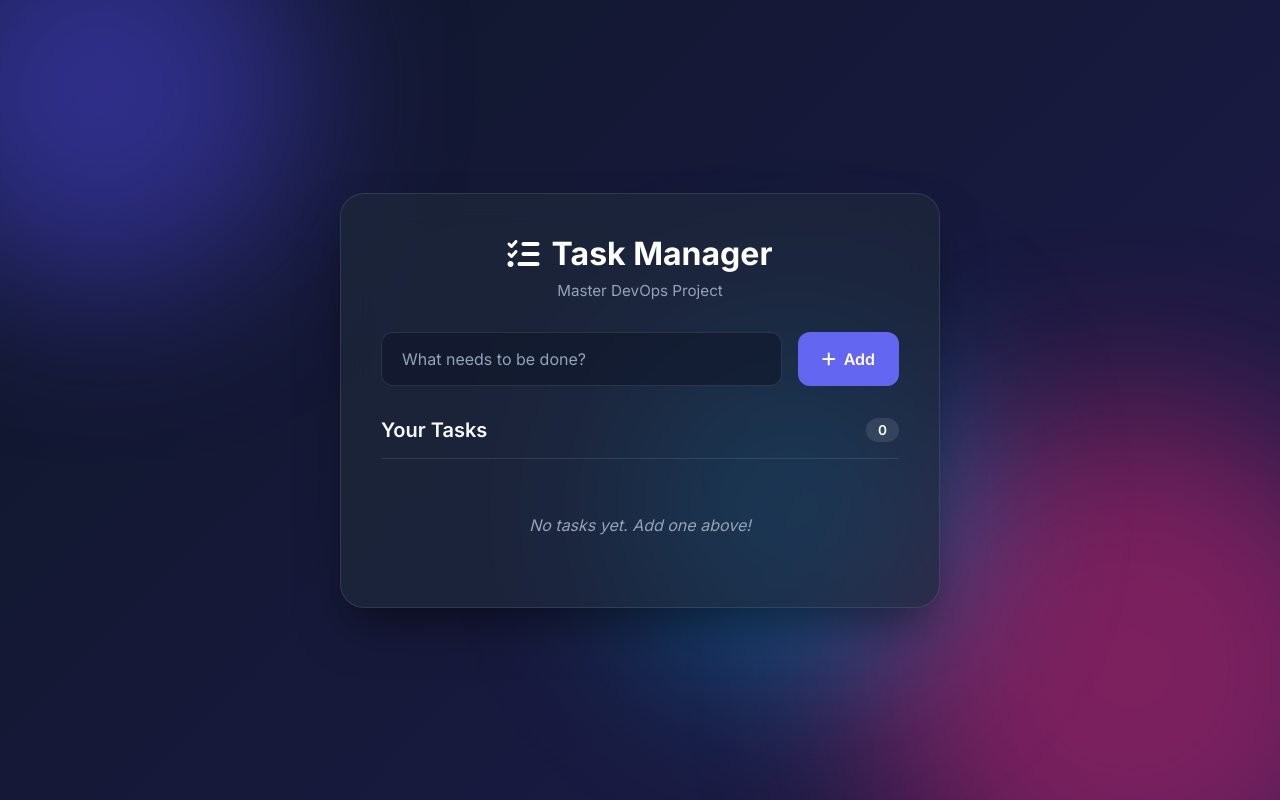
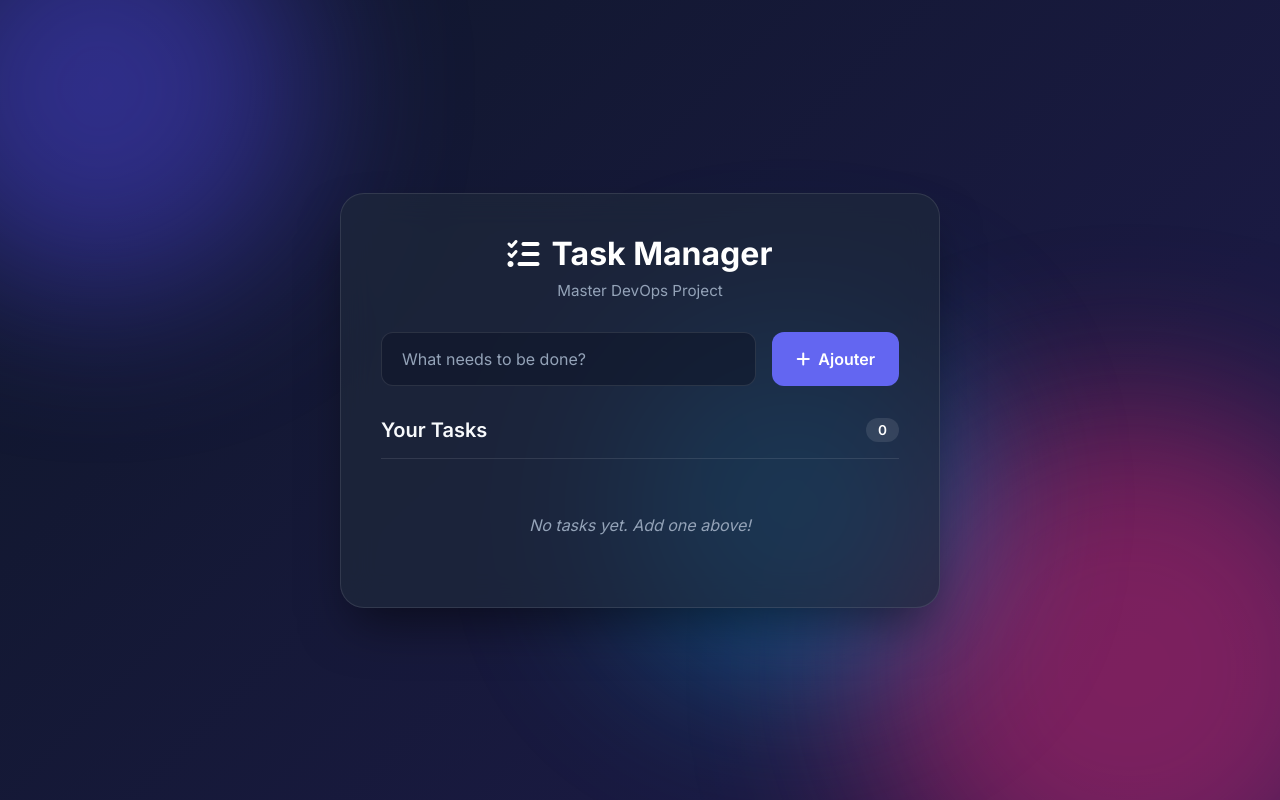
Before and after one commit to Seiflegnioui/devops-project-task-manager, a Flask app: page / in a window 1280 px wide. Run offline with Flask 3, Linux system fonts and the light colour scheme; data that the repository does not hold is empty.

Commit message:
new commit

```diff
--- a/app/templates/index.html
+++ b/app/templates/index.html
@@ -31,7 +31,7 @@
                 <form id="task-form">
                     <input type="text" id="task-title" placeholder="What needs to be done?" required autocomplete="off">
                     <button type="submit" class="btn-primary">
-                        <i class="fa-solid fa-plus"></i> Add
+                        <i class="fa-solid fa-plus"></i> Ajouter
                     </button>
                 </form>
             </div>
```
Also changed, not shown: .github/workflows/ci-cd.yml.
